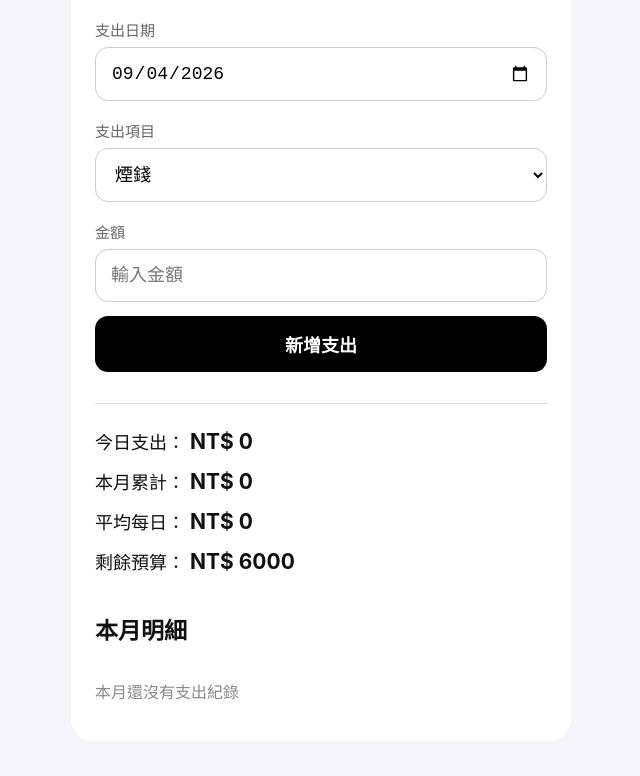
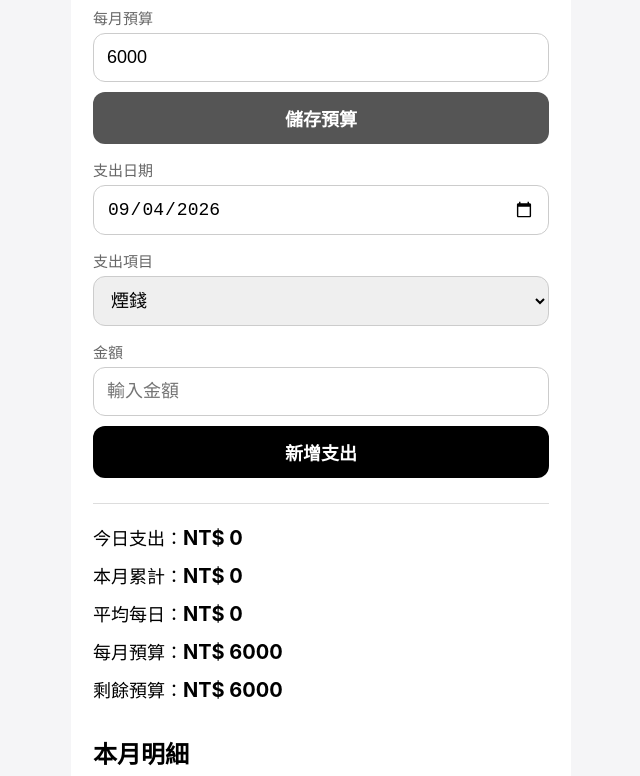
Before and after one commit to jimmy811257/inin-expense-app, a plain HTML site: page index.html in a window 1280 px wide. Shown: the part 129-905 px from the top of the page, without its empty margins (319-959 px from the left). Drawn offline with Linux system fonts and the light colour scheme.

Commit message:
Update index.html

```diff
--- a/index.html
+++ b/index.html
@@ -2,157 +2,46 @@
 <html lang="zh-Hant">
 <head>
 <meta charset="UTF-8">
-
-  <meta
-    name="viewport"
-    content="width=device-width, initial-scale=1.0, viewport-fit=cover"
-  >
-
+<meta name="viewport" content="width=device-width,initial-scale=1">
 <meta name="apple-mobile-web-app-capable" content="yes">
-
 <title>每日開銷</title>
 
 <style>
-    * {
-      box-sizing: border-box;
-    }
-
-    body {
-      font-family: -apple-system, BlinkMacSystemFont, sans-serif;
-      margin: 0;
-      padding: 24px;
-      background: #f5f5f7;
-      color: #111;
-    }
-
-    .app {
-      max-width: 500px;
-      margin: auto;
-      background: white;
-      padding: 24px;
-      border-radius: 22px;
-    }
-
-    h1 {
-      margin: 0 0 6px;
-      font-size: 36px;
-    }
-
-    .date {
-      margin-bottom: 22px;
-      font-size: 17px;
-      color: #666;
-    }
-
-    .label {
-      margin-top: 12px;
-      font-size: 15px;
-      color: #666;
-    }
-
-    input,
-    select,
-    button {
-      width: 100%;
-      padding: 15px;
-      margin: 7px 0;
-      font-size: 18px;
-      border-radius: 13px;
-      border: 1px solid #ccc;
-      background: white;
-    }
-
-    button {
-      background: black;
-      color: white;
-      border: none;
-      font-weight: bold;
-    }
-
-    .summary {
-      margin-top: 24px;
-      padding-top: 18px;
-      border-top: 1px solid #ddd;
-      font-size: 18px;
-      line-height: 1.9;
-    }
-
-    .summary strong {
-      font-size: 21px;
-    }
-
-    h2 {
-      margin-top: 30px;
-      font-size: 23px;
-    }
-
-    .expense {
-      display: flex;
-      justify-content: space-between;
-      align-items: center;
-      gap: 12px;
-      padding: 14px 0;
-      border-bottom: 1px solid #eee;
-    }
-
-    .expense-info {
-      flex: 1;
-    }
-
-    .expense-item {
-      font-size: 18px;
-      font-weight: 600;
-    }
-
-    .expense-date {
-      margin-top: 4px;
-      color: #777;
-      font-size: 14px;
-    }
-
-    .expense-right {
-      text-align: right;
-    }
-
-    .expense-amount {
-      font-size: 18px;
-      font-weight: 600;
-    }
-
-    .delete {
-      width: auto;
-      margin-top: 6px;
-      padding: 6px 10px;
-      background: #eee;
-      color: #333;
-      font-size: 14px;
-      border-radius: 8px;
-    }
-
-    .empty {
-      color: #888;
-      padding: 14px 0;
-    }
+*{box-sizing:border-box}
+body{margin:0;padding:22px;background:#f5f5f7;font-family:-apple-system,sans-serif}
+.app{max-width:500px;margin:auto;background:#fff;padding:22px;border-radius:22px}
+h1{margin:0 0 5px;font-size:34px}
+.today{color:#666;margin-bottom:18px}
+label{display:block;color:#666;margin-top:10px;font-size:15px}
+input,select,button{width:100%;padding:13px;margin:5px 0;font-size:18px;border-radius:12px;border:1px solid #ccc}
+button{background:#000;color:#fff;border:0;font-weight:bold}
+.budgetBtn{background:#555}
+.summary{margin-top:20px;padding-top:15px;border-top:1px solid #ddd;line-height:1.9;font-size:18px}
+.summary b{font-size:20px}
+h2{margin-top:26px}
+.row{display:flex;justify-content:space-between;align-items:center;padding:12px 0;border-bottom:1px solid #eee}
+.item{font-weight:bold;font-size:18px}
+.small{color:#777;font-size:14px}
+.right{text-align:right}
+.del{width:auto;padding:5px 9px;background:#eee;color:#333;font-size:14px}
+.empty{color:#888}
 </style>
 </head>
 
 <body>
-
 <div class="app">
 
 <h1>每日開銷</h1>
+<div class="today" id="today"></div>
 
-  <div class="date" id="todayDate"></div>
+<label>每月預算</label>
+<input id="budget" type="number" inputmode="numeric">
+<button class="budgetBtn" onclick="saveBudget()">儲存預算</button>
 
-  <div class="label">支出日期</div>
+<label>支出日期</label>
+<input id="date" type="date">
 
-  <input
-    id="expenseDate"
-    type="date"
-  >
-
-  <div class="label">支出項目</div>
-
+<label>支出項目</label>
 <select id="item">
 <option>煙錢</option>
 <option>便當</option>
@@ -161,282 +50,154 @@
 <option>其他</option>
 </select>
 
-  <div class="label">金額</div>
+<label>金額</label>
+<input id="amount" type="number" inputmode="numeric" placeholder="輸入金額">
 
-  <input
-    id="amount"
-    type="number"
-    inputmode="numeric"
-    placeholder="輸入金額"
-  >
-
-  <button onclick="saveExpense()">新增支出</button>
+<button onclick="addExpense()">新增支出</button>
 
 <div class="summary">
-
-    今日支出：
-    <strong>
-      NT$ <span id="todayTotal">0</span>
-    </strong>
-    <br>
-
-    本月累計：
-    <strong>
-      NT$ <span id="monthTotal">0</span>
-    </strong>
-    <br>
-
-    平均每日：
-    <strong>
-      NT$ <span id="dailyAverage">0</span>
-    </strong>
-    <br>
-
-    剩餘預算：
-    <strong>
-      NT$ <span id="remaining">6000</span>
-    </strong>
-
+今日支出：<b>NT$ <span id="todayTotal">0</span></b><br>
+本月累計：<b>NT$ <span id="monthTotal">0</span></b><br>
+平均每日：<b>NT$ <span id="average">0</span></b><br>
+每月預算：<b>NT$ <span id="budgetShow">6000</span></b><br>
+剩餘預算：<b>NT$ <span id="remaining">6000</span></b>
 </div>
 
 <h2>本月明細</h2>
-
-  <div id="expenseList"></div>
+<div id="list"></div>
 
 </div>
 
 <script>
+let expenses=JSON.parse(localStorage.getItem("expenses"))||[];
+let monthlyBudget=Number(localStorage.getItem("monthlyBudget"))||6000;
 
-  let expenses =
-    JSON.parse(localStorage.getItem("expenses")) || [];
+const pad=n=>String(n).padStart(2,"0");
 
-  function getLocalDateString(date) {
-
-    const year = date.getFullYear();
-
-    const month =
-      String(date.getMonth() + 1).padStart(2, "0");
-
-    const day =
-      String(date.getDate()).padStart(2, "0");
-
-    return `${year}-${month}-${day}`;
+function localDate(d){
+ return `${d.getFullYear()}-${pad(d.getMonth()+1)}-${pad(d.getDate())}`;
 }
 
-  function formatDisplayDate(date) {
-
-    return (
-      date.getFullYear() +
-      "/" +
-      (date.getMonth() + 1) +
-      "/" +
-      date.getDate()
-    );
+function showDate(d){
+ return `${d.getFullYear()}/${d.getMonth()+1}/${d.getDate()}`;
 }
 
-  function setDefaultDate() {
-
-    const now = new Date();
-
-    document.getElementById("expenseDate").value =
-      getLocalDateString(now);
-
-    document.getElementById("todayDate").textContent =
-      formatDisplayDate(now);
+function saveData(){
+ localStorage.setItem("expenses",JSON.stringify(expenses));
 }
 
-  function saveExpense() {
+function saveBudget(){
+ const value=Number(document.getElementById("budget").value);
 
-    const item =
-      document.getElementById("item").value;
+ if(value<=0){
+  alert("請輸入正確預算");
+  return;
+ }
 
-    const amount =
-      Number(document.getElementById("amount").value);
+ monthlyBudget=value;
+ localStorage.setItem("monthlyBudget",value);
+ update();
+ alert("預算已儲存");
+}
 
-    const selectedDate =
-      document.getElementById("expenseDate").value;
+function addExpense(){
+ const date=document.getElementById("date").value;
+ const item=document.getElementById("item").value;
+ const amount=Number(document.getElementById("amount").value);
 
-    if (!selectedDate) {
+ if(!date){
   alert("請選擇日期");
   return;
  }
 
-    if (!amount || amount <= 0) {
+ if(amount<=0){
   alert("請輸入正確金額");
   return;
  }
 
  expenses.push({
-      item: item,
-      amount: amount,
-      date: selectedDate + "T12:00:00"
+  date:date+"T12:00:00",
+  item:item,
+  amount:amount
  });
 
-    localStorage.setItem(
-      "expenses",
-      JSON.stringify(expenses)
-    );
-
-    document.getElementById("amount").value = "";
-
-    updateApp();
+ saveData();
+ document.getElementById("amount").value="";
+ update();
 }
 
-  function deleteExpense(index) {
+function removeExpense(i){
+ if(!confirm("確定刪除這筆支出？"))return;
 
-    const ok =
-      confirm("確定刪除這筆支出？");
-
-    if (!ok) return;
-
-    expenses.splice(index, 1);
-
-    localStorage.setItem(
-      "expenses",
-      JSON.stringify(expenses)
-    );
-
-    updateApp();
+ expenses.splice(i,1);
+ saveData();
+ update();
 }
 
-  function updateApp() {
+function update(){
+ const now=new Date();
 
-    const now = new Date();
+ let todayTotal=0;
+ let monthTotal=0;
+ let month=[];
 
-    let todayTotal = 0;
-    let monthTotal = 0;
+ expenses.forEach((e,i)=>{
+  const d=new Date(e.date);
 
-    const monthExpenses = [];
+  if(
+   d.getFullYear()===now.getFullYear() &&
+   d.getMonth()===now.getMonth()
+  ){
+   monthTotal+=Number(e.amount);
+   month.push({...e,index:i});
 
-    expenses.forEach((expense, index) => {
+   if(d.getDate()===now.getDate()){
+    todayTotal+=Number(e.amount);
+   }
+  }
+ });
 
-      const d =
-        new Date(expense.date);
+ document.getElementById("todayTotal").textContent=todayTotal;
+ document.getElementById("monthTotal").textContent=monthTotal;
+ document.getElementById("average").textContent=Math.round(monthTotal/now.getDate());
+ document.getElementById("budgetShow").textContent=monthlyBudget;
+ document.getElementById("remaining").textContent=monthlyBudget-monthTotal;
 
-      const sameMonth =
-        d.getFullYear() === now.getFullYear() &&
-        d.getMonth() === now.getMonth();
+ const list=document.getElementById("list");
+ list.innerHTML="";
 
-      const sameDay =
-        sameMonth &&
-        d.getDate() === now.getDate();
+ if(!month.length){
+  list.innerHTML='<div class="empty">本月還沒有支出紀錄</div>';
+  return;
+ }
 
-      if (sameMonth) {
+ month.sort((a,b)=>new Date(b.date)-new Date(a.date));
 
-        monthTotal +=
-          Number(expense.amount);
+ month.forEach(e=>{
+  const d=new Date(e.date);
 
-        monthExpenses.push({
-          ...expense,
-          originalIndex: index
+  list.innerHTML+=`
+   <div class="row">
+    <div>
+     <div class="item">${e.item}</div>
+     <div class="small">${showDate(d)}</div>
+    </div>
+
+    <div class="right">
+     <div class="item">NT$ ${e.amount}</div>
+     <button class="del" onclick="removeExpense(${e.index})">刪除</button>
+    </div>
+   </div>`;
  });
 }
 
-      if (sameDay) {
+const now=new Date();
 
-        todayTotal +=
-          Number(expense.amount);
-      }
-    });
+document.getElementById("today").textContent=showDate(now);
+document.getElementById("date").value=localDate(now);
+document.getElementById("budget").value=monthlyBudget;
 
-    const elapsedDays =
-      now.getDate();
-
-    const dailyAverage =
-      Math.round(
-        monthTotal / elapsedDays
-      );
-
-    document.getElementById(
-      "todayTotal"
-    ).textContent = todayTotal;
-
-    document.getElementById(
-      "monthTotal"
-    ).textContent = monthTotal;
-
-    document.getElementById(
-      "dailyAverage"
-    ).textContent = dailyAverage;
-
-    document.getElementById(
-      "remaining"
-    ).textContent =
-      Math.max(6000 - monthTotal, 0);
-
-    renderExpenses(monthExpenses);
-  }
-
-  function renderExpenses(monthExpenses) {
-
-    const list =
-      document.getElementById("expenseList");
-
-    list.innerHTML = "";
-
-    if (monthExpenses.length === 0) {
-
-      list.innerHTML =
-        '<div class="empty">本月還沒有支出紀錄</div>';
-
-      return;
-    }
-
-    monthExpenses
-      .slice()
-      .sort(
-        (a, b) =>
-          new Date(b.date) -
-          new Date(a.date)
-      )
-      .forEach(expense => {
-
-        const d =
-          new Date(expense.date);
-
-        const row =
-          document.createElement("div");
-
-        row.className =
-          "expense";
-
-        row.innerHTML = `
-
-          <div class="expense-info">
-
-            <div class="expense-item">
-              ${expense.item}
-            </div>
-
-            <div class="expense-date">
-              ${formatDisplayDate(d)}
-            </div>
-
-          </div>
-
-          <div class="expense-right">
-
-            <div class="expense-amount">
-              NT$ ${expense.amount}
-            </div>
-
-            <button
-              class="delete"
-              onclick="deleteExpense(${expense.originalIndex})"
-            >
-              刪除
-            </button>
-
-          </div>
-        `;
-
-        list.appendChild(row);
-      });
-  }
-
-  setDefaultDate();
-  updateApp();
-
+update();
 </script>
 
 </body>
```
Lines whose indentation alone changed are shown as unchanged.
